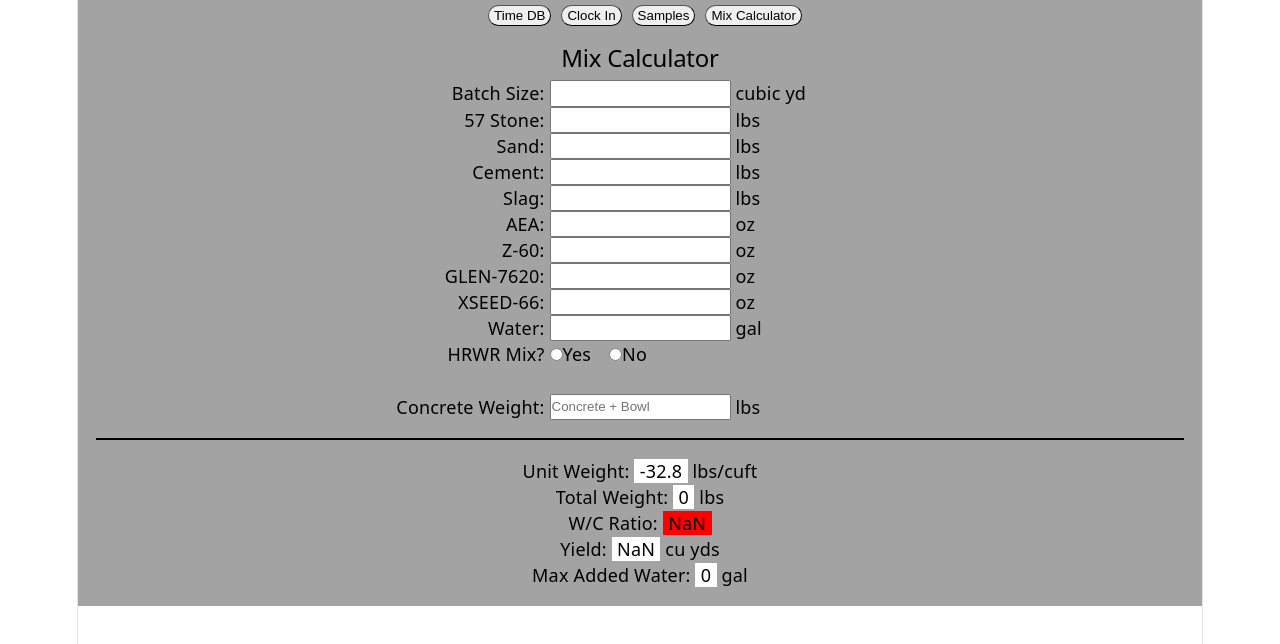
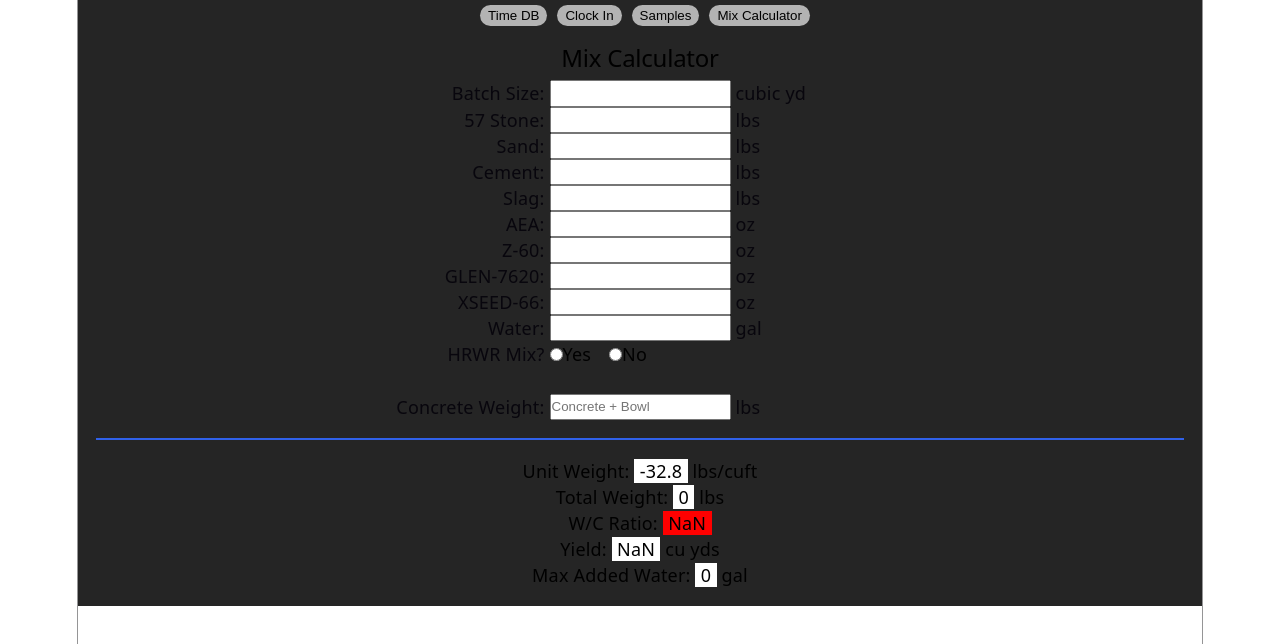
Before and after one commit to nsaylock/TerraPro, a React (Vite) app in the folder client/: page /mix-calculator in a window 1280 px wide. Shown: the top 644 px of the page. Built offline with nearby package versions, Linux system fonts and the light colour scheme.

Commit message:
Started working on CSS for what I have now

```diff
--- a/client/src/components/ClockIn.jsx
+++ b/client/src/components/ClockIn.jsx
@@ -3,7 +3,7 @@ import { useNavigate } from 'react-router-dom';
 import DateSelector from './DateSelector';
 import TimeSelector from './TimeSelector';
 import Travel from './Travel';
-import '../css/App.css';
+import '../css/ClockIn.css';
 
 const NO_TRAVEL = {
   travelType: '',
@@ -155,7 +155,7 @@ function ClockIn({ BASE_URL }) {
         </span>
       </div>
 
-      <div className='main'>
+      <div className='clock-in-main'>
         <Travel isOpen={travelOpen} values={form} onChange={update} />
       </div>
 
--- a/client/src/components/TimeDB.jsx
+++ b/client/src/components/Timesheet.jsx
@@ -1,5 +1,7 @@
 import { useState, useEffect, useMemo } from 'react';
-import JobCard from '../components/JobCard.jsx';
+import JobCard from './JobCard.jsx';
+import {getUIDate} from '../utils/dateTime.js';
+import '../css/Timesheet.css';
 
 function formatDate(date) {
   const y = date.getFullYear();
@@ -70,13 +72,13 @@ function TimeDB({ BASE_URL }) {
   };
 
   return (
-    <div className='main'>
-      <nav className='timesheet-seek'>
+    <div className='ts-main'>
+      <nav className='ts-seek'>
         <button onClick={() => setSeek((s) => s - 1)}>Previous</button>
         <button onClick={() => setSeek(0)}>Current</button>
         <button onClick={() => setSeek((s) => s + 1)}>Next</button>
       </nav>
-      <p>{start} - {end}</p>
+      <h3 style={{color: 'var(--text)'}}>{getUIDate(start)} - {getUIDate(end)}</h3>
 
       {error && <p>Error: {error}</p>}
       {timesheet === null && !error && <p>Loading...</p>}
--- a/client/src/css/App.css
+++ b/client/src/css/App.css
@@ -194,7 +194,6 @@
 .flex-ctr {
   display: flex;
   justify-content: center;
-  color: black;
 }
 
 .col {
@@ -215,12 +214,11 @@
   display: flex;
   flex-direction: column;
   position: static;
-  color: black;
   padding: 1rem;
 }
 
 .app-main {
-  background: rgb(163, 163, 163);
+  background: var(--bg-dark);
 }
 
 .check-width {
@@ -230,21 +228,7 @@
   z-index: 10;
 }
 
-.clock-in-grid {
-  display: grid;
-  grid-template-columns: 150px 270px;
-  justify-content: center;
-  row-gap: 5px;
-}
 
-.clock-in-grid > :nth-child(odd) {
-  justify-self: end;
-  margin-right: 10px;
-}
-
-.clock-in-grid > :nth-child(even) {
-  justify-self: start;
-}
 
 input:focus, select:focus {
   outline: none;
@@ -286,7 +270,7 @@ input:focus, select:focus {
 }
 
 label {
-  color: black;
+  color: var(--text-h);
 }
 
 .result {
@@ -298,24 +282,9 @@ label {
 .divide-line {
   width: 100%;
   border-width: 2px 0 0 0;
-  border-color: black;
+  border-color: var(--accent);
   border-style: solid;
   margin: 1rem 0;
-}
-
-.nav-link-btns {
-  display: flex;
-  justify-self: center;
-}
-
-.nav-link-btns > * {
-  margin-left: 10px;
-}
-
-button {
-  padding: 2px 5px;
-  border-radius: 15px;
-  border-width: 1px;
 }
 
 /* Samples Page $$$$$$$$$$$$$$$$$$$$$$$$$$$$$$$$$$$$$$$$$$$  */
@@ -329,8 +298,8 @@ button {
 }
 
 .samples-card {
-  background-color: white;
-  border: 3px solid black;
+  background-color: var(--bg-light);
+  border: 3px solid var(--text-h);
   border-radius: 20px;
   margin-top: 10px;
 }
@@ -345,14 +314,14 @@ button {
 
 .samples-list-info > *,
 .samples-location > * {
-  border: 1px solid black;
+  border: 1px solid var(--text-h);
   border-width: 0 0 1px 0;
 }
 
 .samples-list-grid > :nth-child(odd) {
   border-style: solid;
   border-width: 0 1px 0 0;
-  border-color: black;
+  border-color: var(--text-h);
 }
 
 .samples-list-grid {
@@ -374,7 +343,7 @@ button {
   padding-right: 5px;
   border-style: solid;
   border-width: 0 1px 1px 0;
-  border-color: black;
+  border-color: var(--text-h);
 }
 
 .samples-list-info > :nth-child(even),
@@ -389,12 +358,6 @@ button {
   grid-template-columns: 1fr 4.08fr;
 }
 
-.timesheet-seek {
-  display: flex;
-  justify-content: space-between;
-  font-size: 14px;
-}
-
 .entry-grid {
   display: grid;
   width: 100%;
@@ -404,42 +367,8 @@ button {
 
 .entry-grid > :nth-child(n) { justify-self: start;}
 
-.info-btn {
-  margin-left: 3px;
-  font-size: 10px;
-}
-
-.time-entry {
-  outline: 1px solid red;
-}
-
 .entry-line {
   width: 100%;
   display: flex;
   justify-content: start;
 }
-
-
-.danger, .edit-btn, .big-btn {
-  background: #ff4d4d;
-  color: white;
-  border:none;
-  border-radius: 15px;
-  padding: 2px 5px;
-  cursor: pointer;
-  font-size: 11px;
-}
-
-.edit-btn {
-  background-color: rgb(224, 224, 98);
-  color: black;
-  padding: 2px 15px;
-}
-
-.big-btn {
-  color: black;
-  font-size: 18px;
-  padding: 5px 20px;
-  height: 50px;
-  width: 150px;
-}
--- /dev/null
+++ b/client/src/css/ClockIn.css
@@ -0,0 +1,24 @@
+.clock-in-main {
+  display: flex;
+  flex-direction: column;
+  position: static;
+  color: black;
+  padding: 1rem;
+}
+
+
+.clock-in-grid {
+  display: grid;
+  grid-template-columns: 150px 270px;
+  justify-content: center;
+  row-gap: 5px;
+}
+
+.clock-in-grid > :nth-child(odd) {
+  justify-self: end;
+  margin-right: 10px;
+}
+
+.clock-in-grid > :nth-child(even) {
+  justify-self: start;
+}
--- a/client/src/css/JobCard.css
+++ b/client/src/css/JobCard.css
@@ -1,6 +1,6 @@
 .title-bar {
   display: flex;
-  background-color: rgb(148, 245, 218);
+  background-color: var(--accent);
   padding: 2px 10px;
   width: 93.5%;
   border-radius: 5px;
@@ -14,7 +14,7 @@
   font-size: 12px;
   width: 100%;
   margin: 5px 0;
-  background-color: white;
+  background-color: var(--bg-light);
   border-radius: 10px;
 }
 
@@ -23,7 +23,7 @@
 }
 
 .job-week-view {
-  border: 1px solid black;
+  border: 1px solid var(--border);
   display: flex;
   flex-direction: column;
   font-size: 12px;
--- /dev/null
+++ b/client/src/css/Timesheet.css
@@ -0,0 +1,13 @@
+.ts-main {
+  display: flex;
+  flex-direction: column;
+  position: static;
+  color: black;
+  padding: 1rem;
+}
+
+.ts-seek {
+  display: flex;
+  justify-content: space-between;
+  font-size: 14px;
+}
--- /dev/null
+++ b/client/src/css/buttons.css
@@ -0,0 +1,45 @@
+button {
+  padding: 3px 8px;
+  border-radius: 15px;
+  border-width: 1px;
+  border: none;
+  background: var(--btn);
+}
+
+.nav-link-btns {
+  display: flex;
+  justify-self: center;
+}
+
+.nav-link-btns > * {
+  margin-left: 10px;
+}
+
+.info-btn {
+  margin-left: 3px;
+  font-size: 10px;
+}
+
+.danger, .edit-btn, .big-btn {
+  background: var(--danger);
+  color: white;
+  border:none;
+  border-radius: 15px;
+  padding: 2px 5px;
+  cursor: pointer;
+  font-size: 11px;
+}
+
+.edit-btn {
+  background-color: rgb(224, 224, 98);
+  color: black;
+  padding: 2px 15px;
+}
+
+.big-btn {
+  color: black;
+  font-size: 18px;
+  padding: 5px 20px;
+  height: 50px;
+  width: 150px;
+}
--- a/client/src/css/index.css
+++ b/client/src/css/index.css
@@ -1,16 +1,18 @@
 :root {
-  --text: #6b6375;
+  --text: #d8d8d8;
   --text-h: #08060d;
-  --bg: #fff;
-  --border: #e5e4e7;
+  --bg-light: #fff;
+  --bg-dark: rgb(37, 37, 37);
+  --border: #959596;
   --code-bg: #f4f3ec;
-  --accent: #aa3bff;
+  --accent: #3061e9;
   --accent-bg: rgba(170, 59, 255, 0.1);
   --accent-border: rgba(170, 59, 255, 0.5);
   --social-bg: rgba(244, 243, 236, 0.5);
   --shadow:
     rgba(0, 0, 0, 0.1) 0 10px 15px -3px, rgba(0, 0, 0, 0.05) 0 4px 6px -2px;
-
+  --btn: rgb(179, 179, 179);
+  --danger: rgb(228, 61, 61);
   --sans: system-ui, 'Segoe UI', Roboto, sans-serif;
   --heading: system-ui, 'Segoe UI', Roboto, sans-serif;
   --mono: ui-monospace, Consolas, monospace;
@@ -30,25 +32,6 @@
   }
 }
 
-@media (prefers-color-scheme: dark) {
-  :root {
-    --text: #9ca3af;
-    --text-h: #f3f4f6;
-    --bg: #16171d;
-    --border: #2e303a;
-    --code-bg: #1f2028;
-    --accent: #c084fc;
-    --accent-bg: rgba(192, 132, 252, 0.15);
-    --accent-border: rgba(192, 132, 252, 0.5);
-    --social-bg: rgba(47, 48, 58, 0.5);
-    --shadow:
-      rgba(0, 0, 0, 0.4) 0 10px 15px -3px, rgba(0, 0, 0, 0.25) 0 4px 6px -2px;
-  }
-
-  #social .button-icon {
-    filter: invert(1) brightness(2);
-  }
-}
 
 body {
   position: relative;
```
Also changed, not shown: client/src/App.jsx (+4 -3 lines), 2 other files (tests, documents, lock files or other folders).
